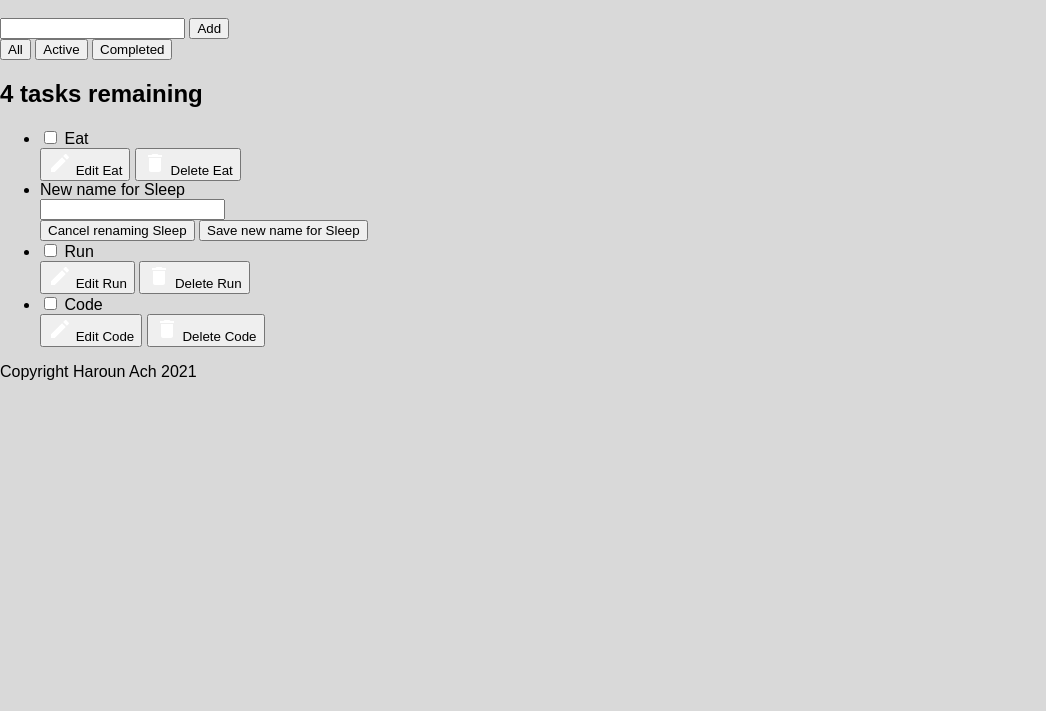
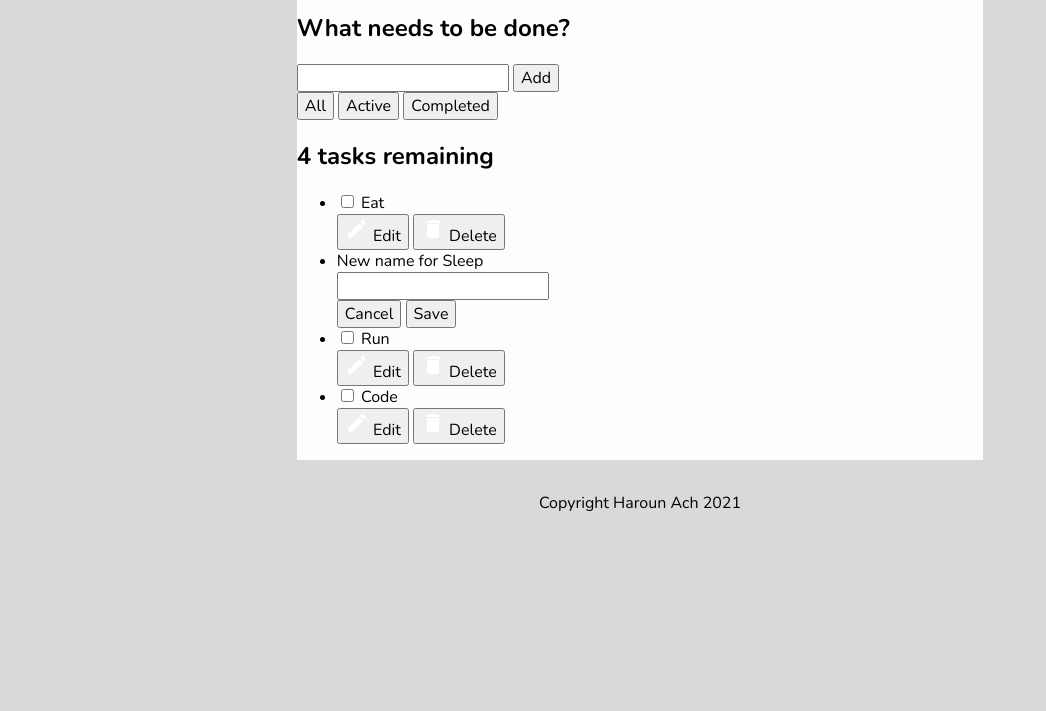
Before and after one commit to harounach/todolist-frontend, a website: page public/index.html in a window 1280 px wide. Shown: the part 110-821 px from the top of the page, without its empty margins (0-1046 px from the left). After the commit the page ends 800 px from the top, so only its background shows below. Drawn offline with nearby package versions, Linux system fonts and the light colour scheme; files that its build step writes are made by us from their sources.

Commit message:
Style home page

```diff
--- a/public/index.html
+++ b/public/index.html
@@ -5,33 +5,38 @@
     <meta http-equiv="X-UA-Compatible" content="IE=edge" />
     <meta name="viewport" content="width=device-width, initial-scale=1.0" />
     <title>TodoList</title>
+    <link rel="preconnect" href="https://fonts.gstatic.com" />
+    <link
+      href="https://fonts.googleapis.com/css2?family=Nunito:ital,wght@0,200;0,300;0,400;0,600;0,700;0,800;0,900;1,200;1,300;1,400;1,600;1,700;1,800;1,900&display=swap"
+      rel="stylesheet"
+    />
     <link rel="stylesheet" href="./css/style.css" />
   </head>
   <body>
-    <div id="root">
+    <div id="root" class="root">
       <div class="page">
         <header class="page__header header">
-          <h1>TodoList</h1>
+          <h1 class="title">TodoList</h1>
         </header>
         <main class="page__main main">
-          <div class="page__card-wrapper">
+          <div class="page__todo-wrapper">
             <!-- todoapp -->
             <div class="todoapp">
               <div class="todoapp__form">
                 <!-- form -->
                 <form class="form">
-                  <h2 className="form__label-wrapper">
-                    <label htmlFor="new-todo-input" className="form__label">
+                  <h2 class="form__label-wrapper">
+                    <label htmlFor="new-todo-input" class="form__label">
                       What needs to be done?
                     </label>
                   </h2>
                   <input
                     type="text"
                     id="form__input-control"
-                    className="form__input-control"
+                    class="form__input-control"
                     name="text"
                   />
-                  <button type="submit" className="btn btn--primary btn--lg">
+                  <button type="submit" class="btn btn--primary btn--lg">
                     Add
                   </button>
                 </form>
@@ -49,7 +54,7 @@
                 <li class="todo">
                   <div class="todo__view">
                     <input id="todo__checkbox" type="checkbox" />
-                    <label className="todo-label" htmlFor="todo__checkbox">
+                    <label class="todo-label" htmlFor="todo__checkbox">
                       Eat
                     </label>
                     <div class="btn-group">
@@ -60,7 +65,7 @@
                           alt=""
                         />
                         Edit
-                        <span className="visually-hidden">Eat</span>
+                        <span class="visually-hidden">Eat</span>
                       </button>
                       <button class="btn btn--danger">
                         <img
@@ -69,7 +74,7 @@
                           alt=""
                         />
                         Delete
-                        <span className="visually-hidden">Eat</span>
+                        <span class="visually-hidden">Eat</span>
                       </button>
                     </div>
                   </div>
@@ -95,13 +100,13 @@
                         <div class="btn-group">
                           <button class="btn">
                             Cancel
-                            <span className="visually-hidden">
+                            <span class="visually-hidden">
                               renaming Sleep
                             </span>
                           </button>
                           <button class="btn">
                             Save
-                            <span className="visually-hidden">
+                            <span class="visually-hidden">
                               new name for Sleep
                             </span>
                           </button>
@@ -115,7 +120,7 @@
                 <li class="todo">
                   <div class="todo__view">
                     <input id="todo__checkbox" type="checkbox" />
-                    <label className="todo-label" htmlFor="todo__checkbox">
+                    <label class="todo-label" htmlFor="todo__checkbox">
                       Run
                     </label>
                     <div class="btn-group">
@@ -126,7 +131,7 @@
                           alt=""
                         />
                         Edit
-                        <span className="visually-hidden">Run</span>
+                        <span class="visually-hidden">Run</span>
                       </button>
                       <button class="btn btn--danger">
                         <img
@@ -135,7 +140,7 @@
                           alt=""
                         />
                         Delete
-                        <span className="visually-hidden">Run</span>
+                        <span class="visually-hidden">Run</span>
                       </button>
                     </div>
                   </div>
@@ -145,7 +150,7 @@
                 <li class="todo">
                   <div class="todo__view">
                     <input id="todo__checkbox" type="checkbox" />
-                    <label className="todo-label" htmlFor="todo__checkbox">
+                    <label class="todo-label" htmlFor="todo__checkbox">
                       Code
                     </label>
                     <div class="btn-group">
@@ -156,7 +161,7 @@
                           alt=""
                         />
                         Edit
-                        <span className="visually-hidden">Code</span>
+                        <span class="visually-hidden">Code</span>
                       </button>
                       <button class="btn btn--danger">
                         <img
@@ -165,7 +170,7 @@
                           alt=""
                         />
                         Delete
-                        <span className="visually-hidden">Code</span>
+                        <span class="visually-hidden">Code</span>
                       </button>
                     </div>
                   </div>
--- a/sass/base/_base.scss
+++ b/sass/base/_base.scss
@@ -35,3 +35,14 @@ body {
   clip: rect(1px, 1px, 1px, 1px);
   white-space: nowrap;
 }
+
+.root {
+  width: 100%;
+  height: 100%;
+  margin: 0;
+  padding: 0;
+}
+
+.title {
+  text-align: center;
+}
--- a/sass/base/_reset.scss
+++ b/sass/base/_reset.scss
@@ -0,0 +1,7 @@
+@use "./typography" as type;
+button,
+input,
+textarea {
+  font-family: type.$base-font;
+  font-size: type.$base-font-size;
+}
--- a/sass/pages/_home.scss
+++ b/sass/pages/_home.scss
@@ -0,0 +1,35 @@
+@use "../abstracts/variables" as vars;
+
+// page
+.page {
+  display: flex;
+  flex-direction: column;
+  justify-content: flex-start;
+  align-items: center;
+
+  // page__header
+  .page__header {
+    flex-shrink: 0;
+  }
+
+  // page__main
+  .page__main {
+    width: 100%;
+    flex-grow: 1;
+    padding: 1rem;
+    display: flex;
+    justify-content: center;
+  }
+
+  // page__todo-wrapper
+  .page__todo-wrapper {
+    width: 55%;
+    background-color: vars.$surface-color;
+  }
+
+  // page__footer
+  .page__footer {
+    flex-shrink: 0;
+    margin-top: auto;
+  }
+}
```
